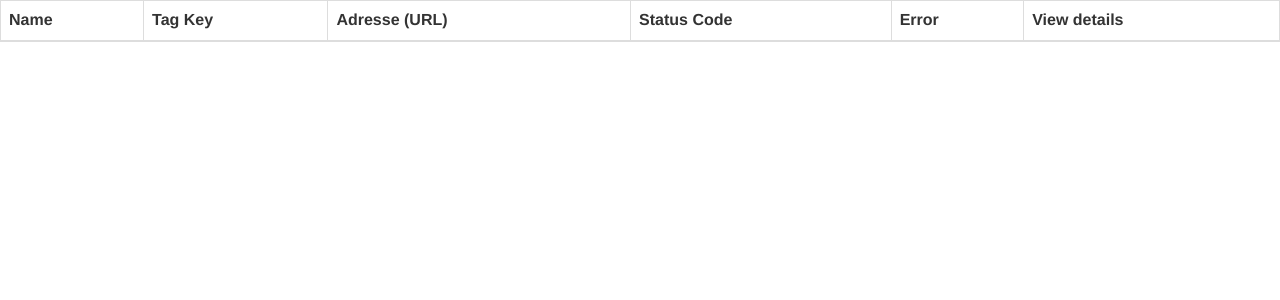
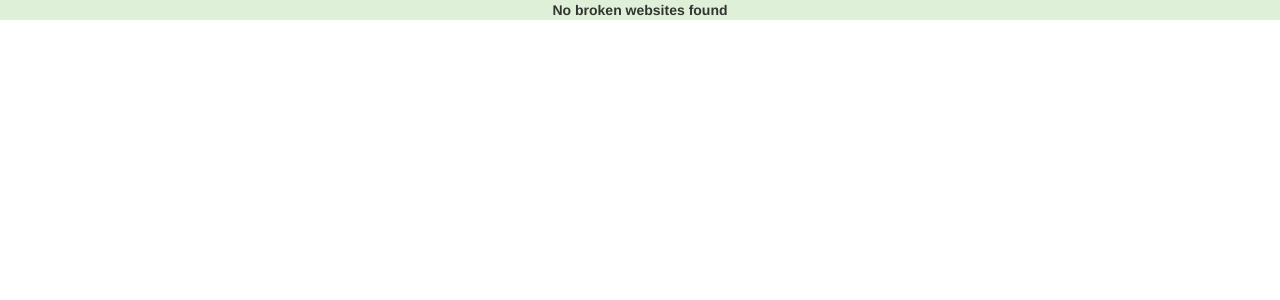
Before and after one commit to kelvan/ausgsteckt, a Django app: template ausgsteckt/data_quality/templates/data_quality/broken_urls.html in a window 1280 px wide. Shown: the top 300 px of the page. Run offline with Django 3.2, Linux system fonts and the light colour scheme; the template is opened without the code that fills it, so the values that code supplies are empty; some libraries are stand-ins or nearby versions.

Commit message:
Show error counter on broken website view

```diff
--- a/ausgsteckt/data_quality/templates/data_quality/broken_urls.html
+++ b/ausgsteckt/data_quality/templates/data_quality/broken_urls.html
@@ -3,7 +3,18 @@
 {% load i18n %}
 
 {% block content %}
-
+  {% if error_list|length == 0 %}
+    <p class="text-center bg-success"">
+      <strong>
+        {% trans 'No broken websites found' %}
+      </strong>
+    </p>
+  {% else %}
+    <p class="text-center bg-danger"">
+      <strong>
+        {% trans 'Error Count' %}: {{ error_list|length }}
+      </strong>
+    </p>
     <table class="table table-bordered table-hover">
       <thead>
         <tr>
@@ -28,5 +39,5 @@
         {% endfor %}
       </tbody>
     </table>
-
+  {% endif %}
 {% endblock %}
```
Lines whose indentation alone changed are shown as unchanged.
